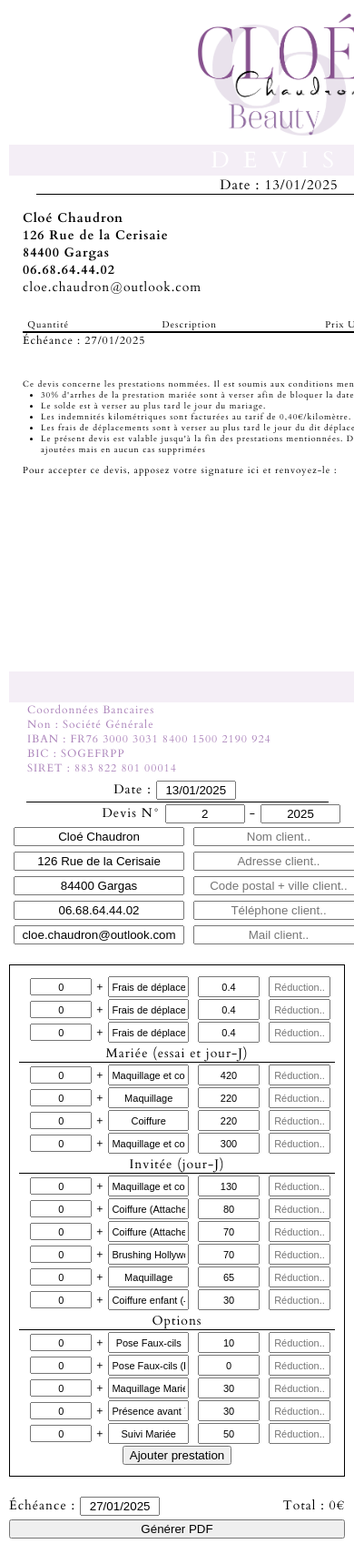
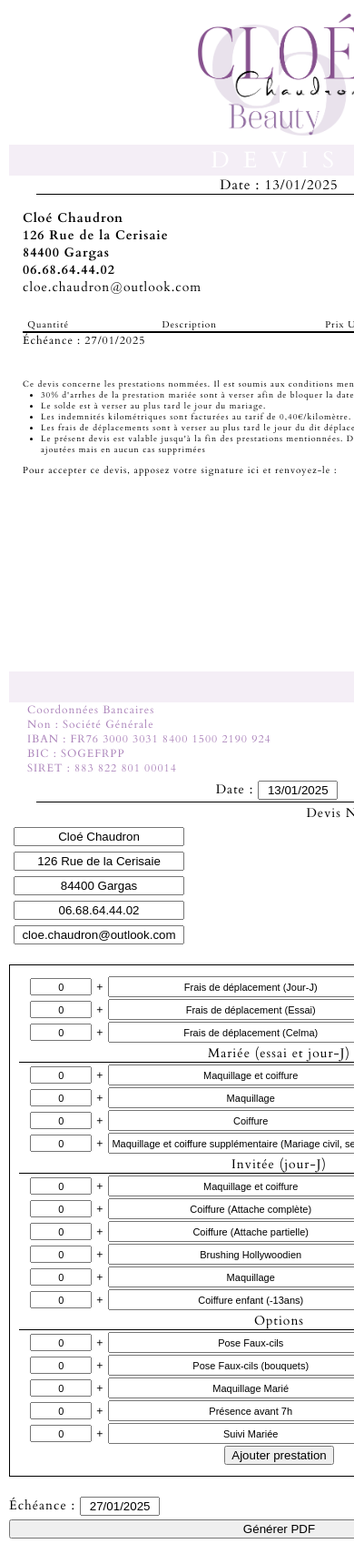
Before and after one commit to chiyanoyuuki/devisCloe, an Angular app: page / in a window 390 px wide. Shown: the top 1708 px of the page at 91% size. Built offline with nearby package versions, Linux system fonts and the light colour scheme; no server answers.

Commit message:
portrait

```diff
--- a/src/app/app.component.html
+++ b/src/app/app.component.html
@@ -1,4 +1,4 @@
-<div [class.flex]="paysage">
+<div [class.flex]="paysage" [class.portrait]="!paysage">
   <div id="htmlContent">
     <img src="logo.png" class="logo" />
     <p class="rosebg" style="color: white">DEVIS</p>
--- a/src/app/app.component.ts
+++ b/src/app/app.component.ts
@@ -18,8 +18,6 @@ import { HttpClient } from '@angular/common/http';
 export class AppComponent implements OnInit {
   values: any = [];
   dataprestas: any = [];
-  public innerWidth: any = window.outerWidth;
-  public innerHeight: any = window.outerHeight;
   prestas: any = [
     {
       nom: 'Frais de déplacement (Jour-J)',
@@ -116,6 +114,8 @@ export class AppComponent implements OnInit {
     },
   ];
 
+  public innerWidth: any = window.innerWidth;
+  public innerHeight: any = window.innerHeight;
   paysage = true;
 
   @HostListener('window:resize', ['$event'])
--- a/src/styles.scss
+++ b/src/styles.scss
@@ -10,6 +10,9 @@
   height: 842px !important;
   border: 2px solid transparent;
   position: relative;
+}
+.portrait .inputs {
+  width: 595px !important;
 }
 * {
   -webkit-user-select: none; /* Safari */
```
Also changed, not shown: 4 other files (tests, documents, lock files or other folders).
